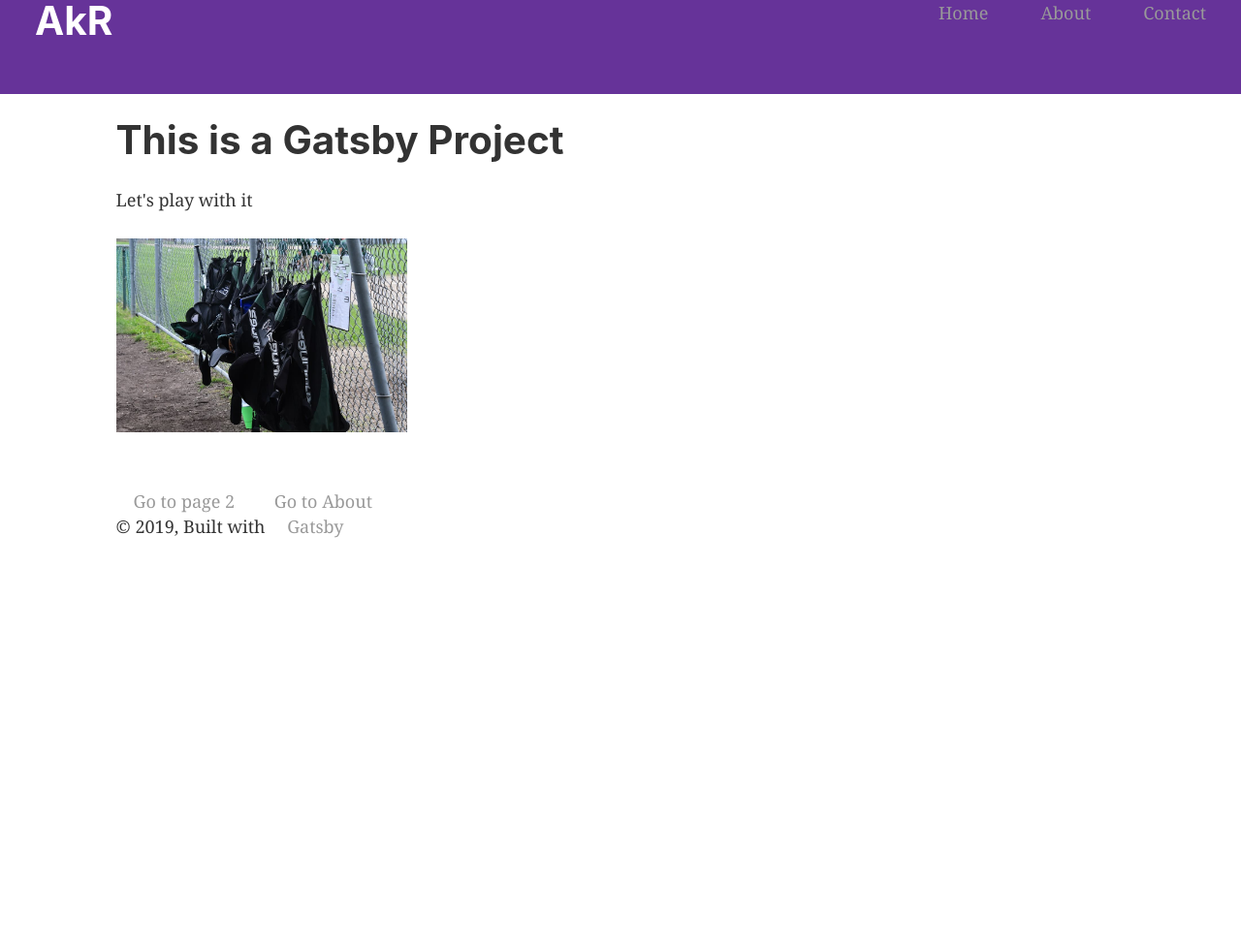
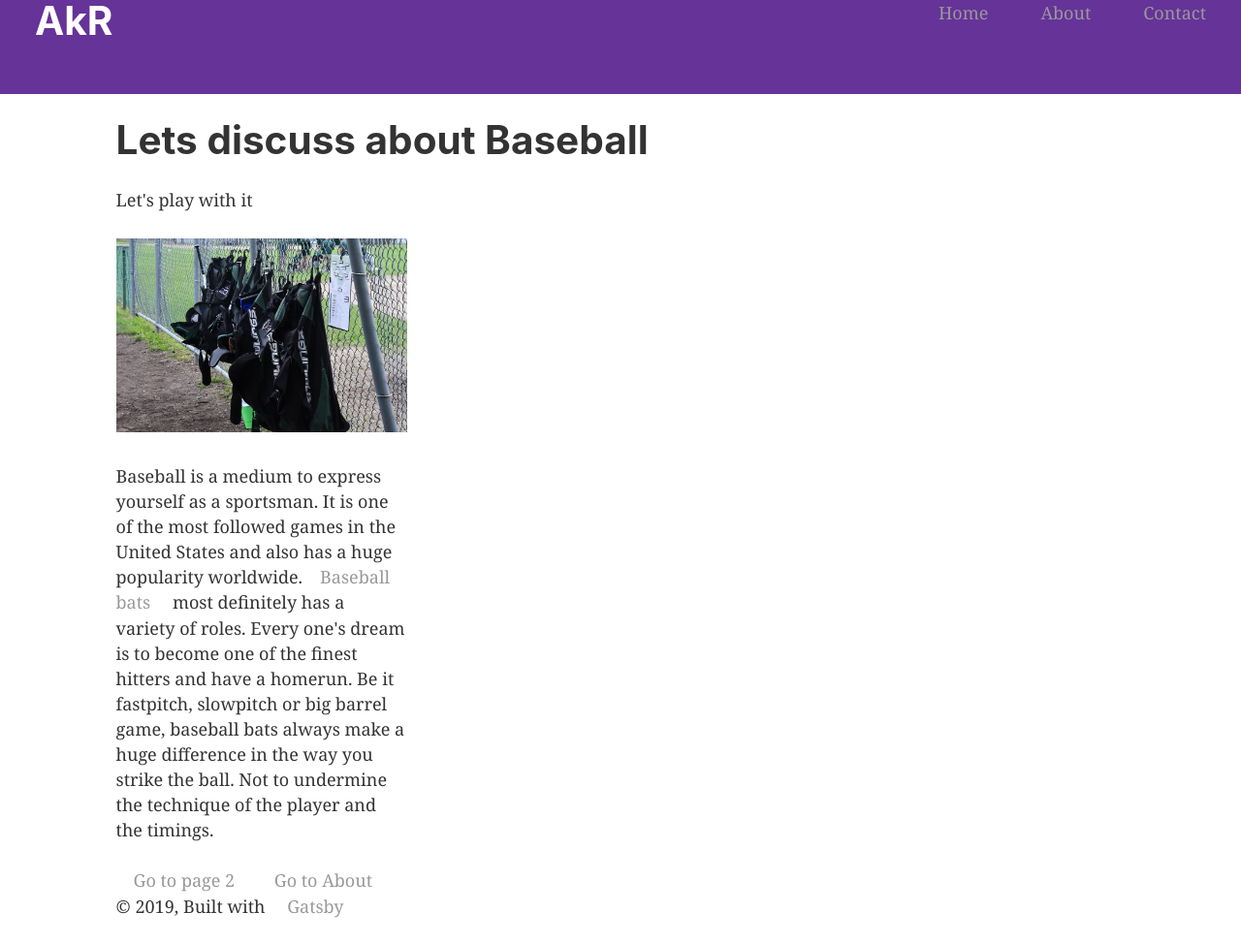
Before and after one commit to appdevdude7/gatsby-website, a Gatsby site: page / in a window 1280 px wide. Shown: the whole page at 97% size. Before the commit the page ends 800 px from the top, so only its background shows below. Built offline with nearby package versions, Linux system fonts and the light colour scheme; Gatsby itself is replaced by a stand-in of ours.

Commit message:
added content

```diff
--- a/src/pages/index.js
+++ b/src/pages/index.js
@@ -9,11 +9,21 @@ import SEO from "../components/seo"
 const IndexPage = () => (
   <Layout>
     <SEO title="Home" />
-    <h1>This is a Gatsby Project</h1>
+    <h1>Lets discuss about Baseball</h1>
     <p>Let's play with it</p>
     <div style={{ maxWidth: `300px`, marginBottom: `1.45rem` }}>
       {/* <Image /> */}
       <img src={baseball} alt="Logo" />
+      <p>
+        Baseball is a medium to express yourself as a sportsman. It is one of
+        the most followed games in the United States and also has a huge
+        popularity worldwide.
+        <a href="https://baseballd.com">Baseball bats</a> most definitely has a
+        variety of roles. Every one's dream is to become one of the finest
+        hitters and have a homerun. Be it fastpitch, slowpitch or big barrel
+        game, baseball bats always make a huge difference in the way you strike
+        the ball. Not to undermine the technique of the player and the timings.
+      </p>
     </div>
     <Link to="/page-2/">Go to page 2 </Link>
     <Link to="/about/"> Go to About</Link>
```
